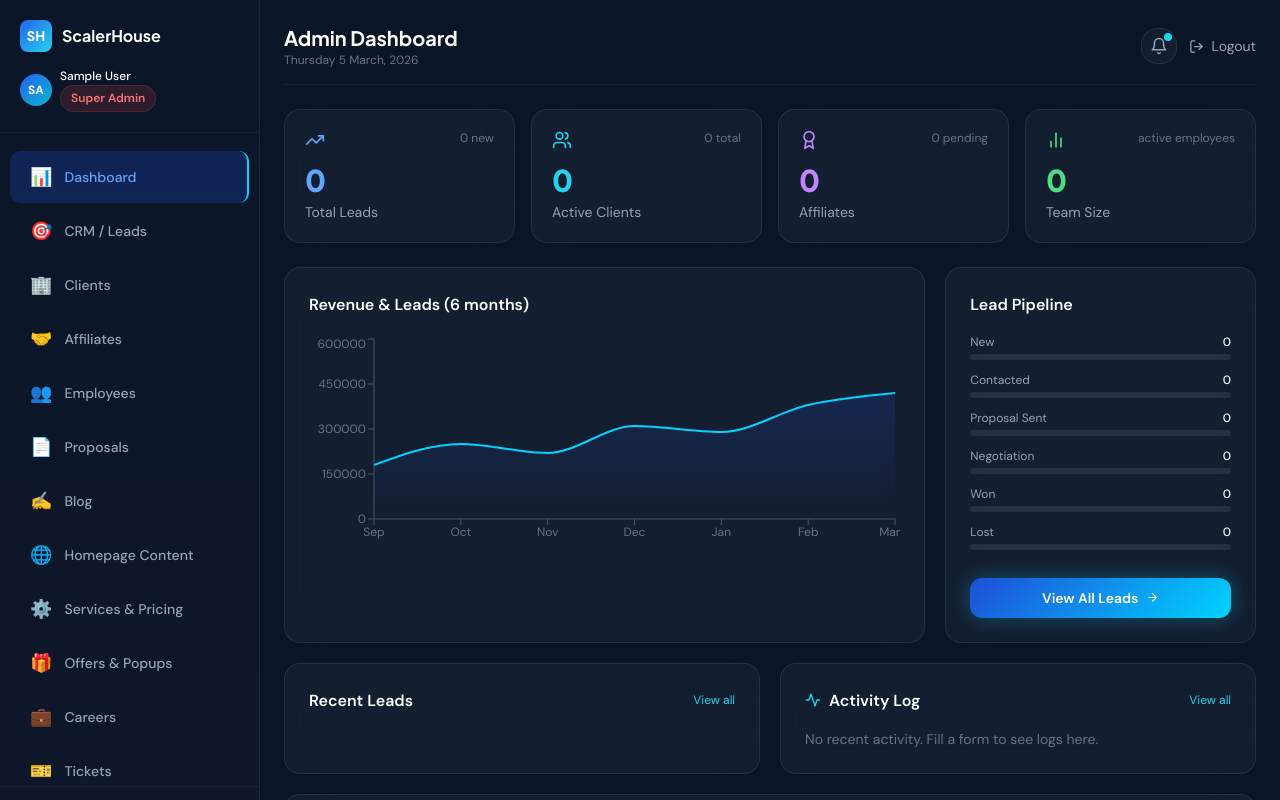
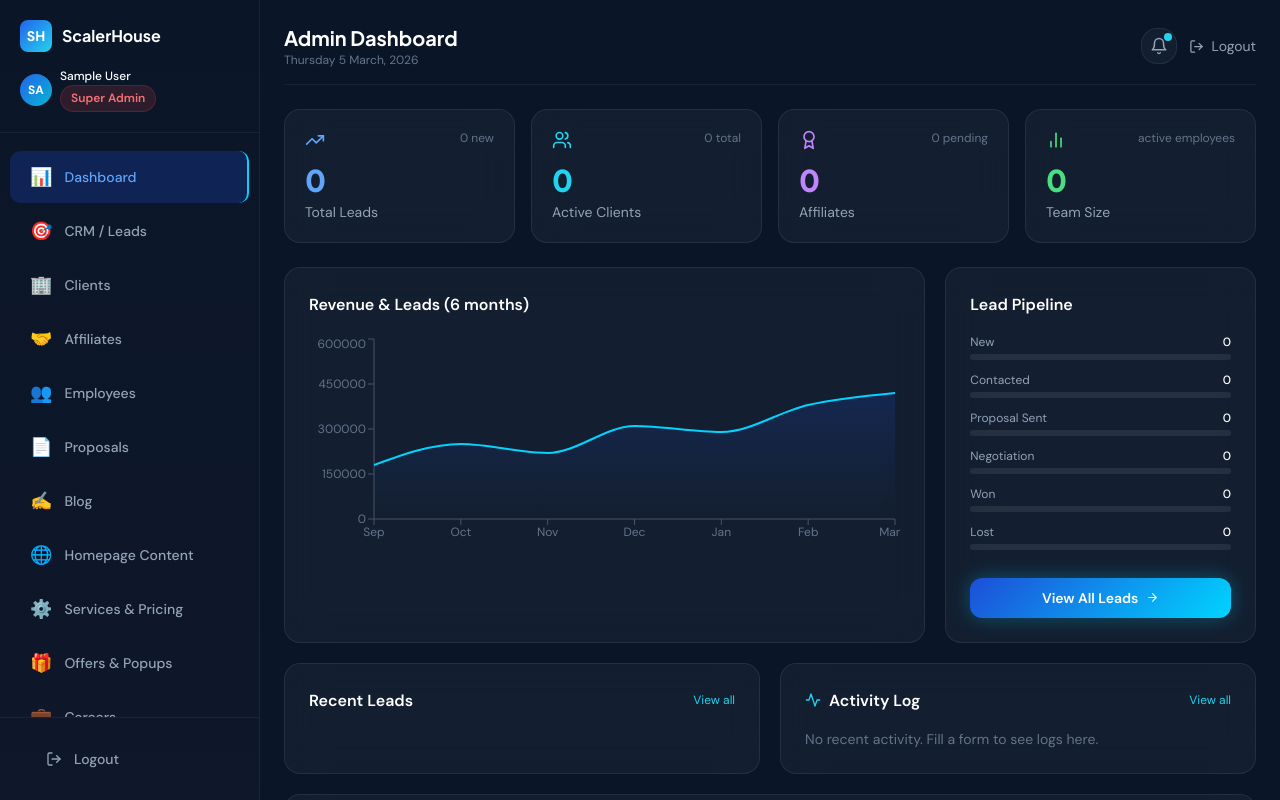
Before and after one commit to Youthyapa/scalerhouse, a Next.js app: page /admin in a window 1280 px wide. Shown: the top 800 px of the page. Built offline with nearby package versions, Linux system fonts and the light colour scheme; sample sign-in values are in the browser's storage.

Commit message:
fix: make admin sidebar scrollable - flex-col layout with overflow-y-auto nav, pinned logout footer

```diff
--- a/components/layout/DashboardLayout.tsx
+++ b/components/layout/DashboardLayout.tsx
@@ -32,8 +32,9 @@ export default function DashboardLayout({ navItems, children, title, roleBadge,
     return (
         <div className="flex min-h-screen bg-[#0a1628]">
             {/* Sidebar */}
-            <aside className={`sidebar ${mobileOpen ? 'open' : ''} transition-transform duration-300`}>
-                <div className="p-5 border-b border-white/5">
+            <aside className={`sidebar ${mobileOpen ? 'open' : ''} transition-transform duration-300 flex flex-col`}>
+                {/* Brand + User */}
+                <div className="p-5 border-b border-white/5 shrink-0">
                     <Link href="/" className="flex items-center gap-2.5 mb-4">
                         <div className="w-8 h-8 bg-gradient-to-br from-blue-600 to-cyan-400 rounded-lg flex items-center justify-center font-black text-white text-sm">SH</div>
                         <span className="font-syne font-bold text-white">ScalerHouse</span>
@@ -48,7 +49,9 @@ export default function DashboardLayout({ navItems, children, title, roleBadge,
                         </div>
                     </div>
                 </div>
-                <nav className="py-4">
+
+                {/* Scrollable Nav */}
+                <nav className="flex-1 overflow-y-auto py-4 scrollbar-thin scrollbar-thumb-white/10 scrollbar-track-transparent">
                     {navItems.map((item) => {
                         const active = router.pathname === item.href || router.pathname.startsWith(item.href + '/');
                         return (
@@ -64,7 +67,9 @@ export default function DashboardLayout({ navItems, children, title, roleBadge,
                         );
                     })}
                 </nav>
-                <div className="absolute bottom-0 left-0 right-0 p-4 border-t border-white/5">
+
+                {/* Logout — pinned at bottom */}
+                <div className="shrink-0 p-4 border-t border-white/5">
                     <button onClick={handleLogout} className="sidebar-link w-full text-red-400 hover:bg-red-900/20 hover:text-red-400 hover:border-red-400">
                         <LogOut size={16} /> <span>Logout</span>
                     </button>
--- a/styles/globals.css
+++ b/styles/globals.css
@@ -239,13 +239,15 @@ body {
 .sidebar {
   background: linear-gradient(180deg, #0a1628 0%, #0f172a 100%);
   border-right: 1px solid rgba(255, 255, 255, 0.06);
-  min-height: 100vh;
+  height: 100vh;
   width: 260px;
   position: fixed;
   left: 0;
   top: 0;
   z-index: 100;
-  overflow-y: auto;
+  overflow: hidden;
+  display: flex;
+  flex-direction: column;
 }
 
 .sidebar-link {
```
